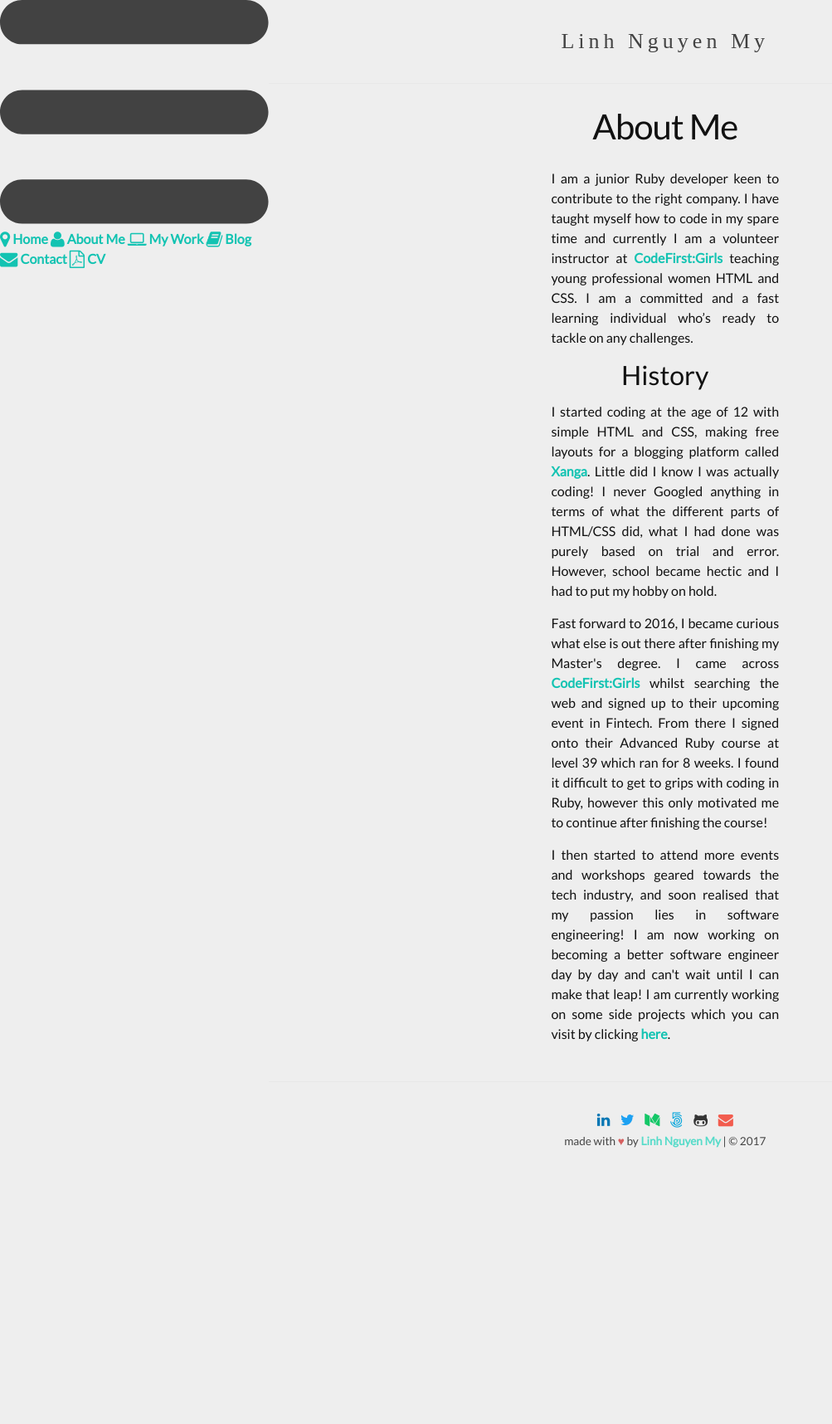
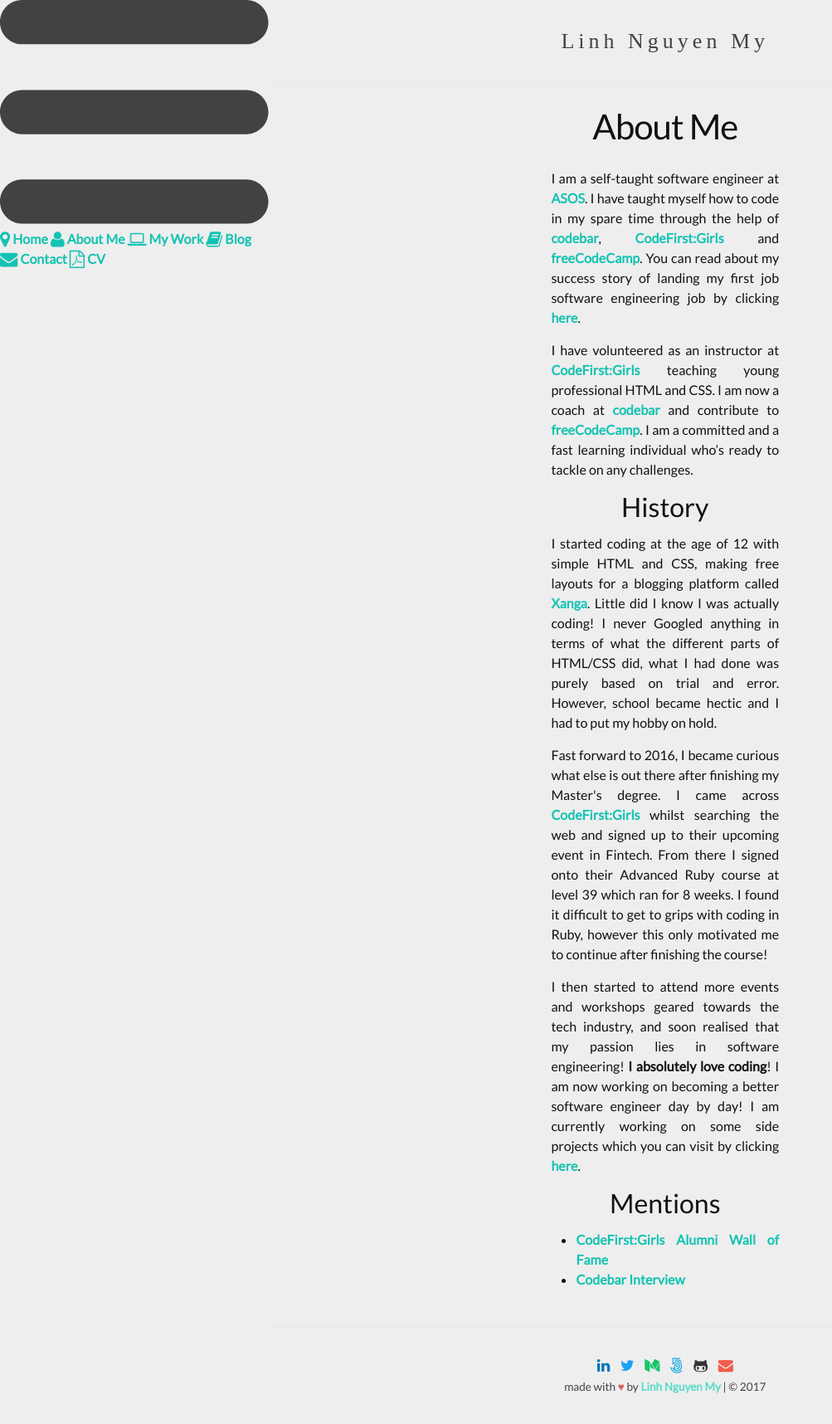
Before and after one commit to pinglinh/pinglinh.github.io, a Jekyll site: the page built from aboutme.html, in a window 1280 px wide. Shown: the whole page at 83% size, without its empty margins (0-1003 px from the left). Built offline with Jekyll 4.4.1, drawn with Linux system fonts in a browser that asks for light colours; some web fonts are replaced.

Commit message:
Updated about me page and added mentions sections

```diff
--- a/aboutme.html
+++ b/aboutme.html
@@ -12,7 +12,10 @@ permalink: /aboutme/
 
     <div class="col-lg-offset-3 col-lg-6 col-lg-offset-3 text-justify">
         <p>
-          I am a junior Ruby developer keen to contribute to the right company. I have taught myself how to code in my spare time and currently I am a volunteer instructor at <a href="http://www.codefirstgirls.org.uk/">CodeFirst:Girls</a> teaching young professional women HTML and CSS. I am a committed and a fast learning individual who’s ready to tackle on any challenges.
+          I am a self-taught software engineer at <a href="http://www.asos.com/">ASOS</a>. I have taught myself how to code in my spare time through the help of <a href="http://codebar.io">codebar</a>, <a href="http://www.codefirstgirls.org.uk/">CodeFirst:Girls</a> and <a href="https://www.freecodecamp.org/">freeCodeCamp</a>. You can read about my success story of landing my first job software engineering job by clicking <a href="https://code.likeagirl.io/i-finally-got-a-job-as-a-software-engineer-a83c7a745afb">here</a>.
+        </p>
+        <p>
+          I have volunteered as an instructor at <a href="http://www.codefirstgirls.org.uk/">CodeFirst:Girls</a> teaching young professional HTML and CSS. I am now a coach at <a href="http://codebar.io">codebar</a> and contribute to <a href="https://www.freecodecamp.org/">freeCodeCamp</a>. I am a committed and a fast learning individual who’s ready to tackle on any challenges.
         </p>
 
         <h2 class="aboutme-subheading">History</h2>
@@ -26,8 +29,16 @@ permalink: /aboutme/
         </p>
 
         <p>
-          I then started to attend more events and workshops geared towards the tech industry, and soon realised that my passion lies in software engineering! I am now working on becoming a better software engineer day by day and can't wait until I can make that leap! I am currently working on some side projects which you can visit by clicking <a href="{{ site.baseurl }}/mywork">here</a>.
+          I then started to attend more events and workshops geared towards the tech industry, and soon realised that my passion lies in software engineering! <strong>I absolutely love coding</strong>! I am now working on becoming a better software engineer day by day! I am currently working on some side projects which you can visit by clicking <a href="{{ site.baseurl }}/mywork">here</a>.
         </p>
+
+        <h2 class="aboutme-subheading">Mentions</h2>
+        <ul>
+          <li><a href="https://www.codefirstgirls.org.uk/alumni-wall-of-fame.html">CodeFirst:Girls Alumni Wall of Fame</a></li>
+          <li><a href="https://medium.com/codebar-stories/linh-nguyen-my-graduate-software-engineer-e8facce4566">Codebar Interview</a></li>
+        </ul>
+
+
     </div>
   </div>
 </div>
```
